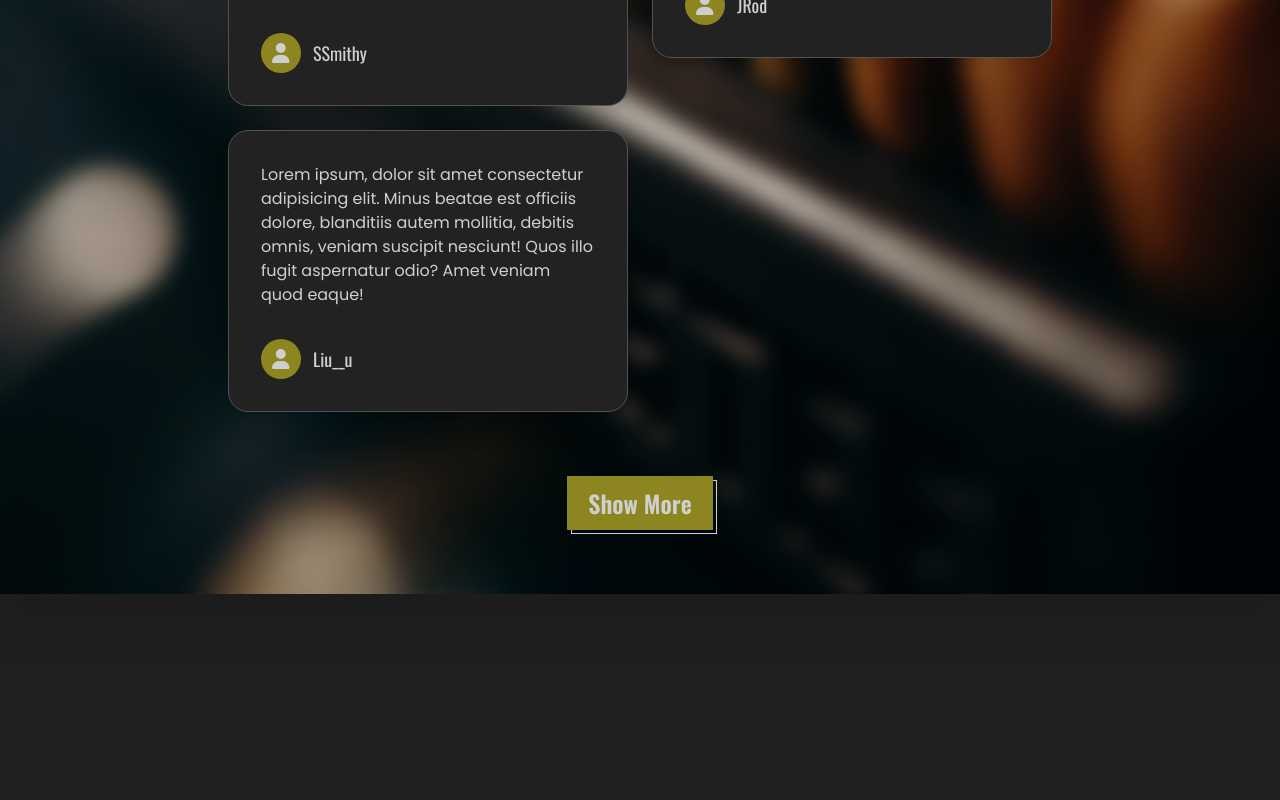
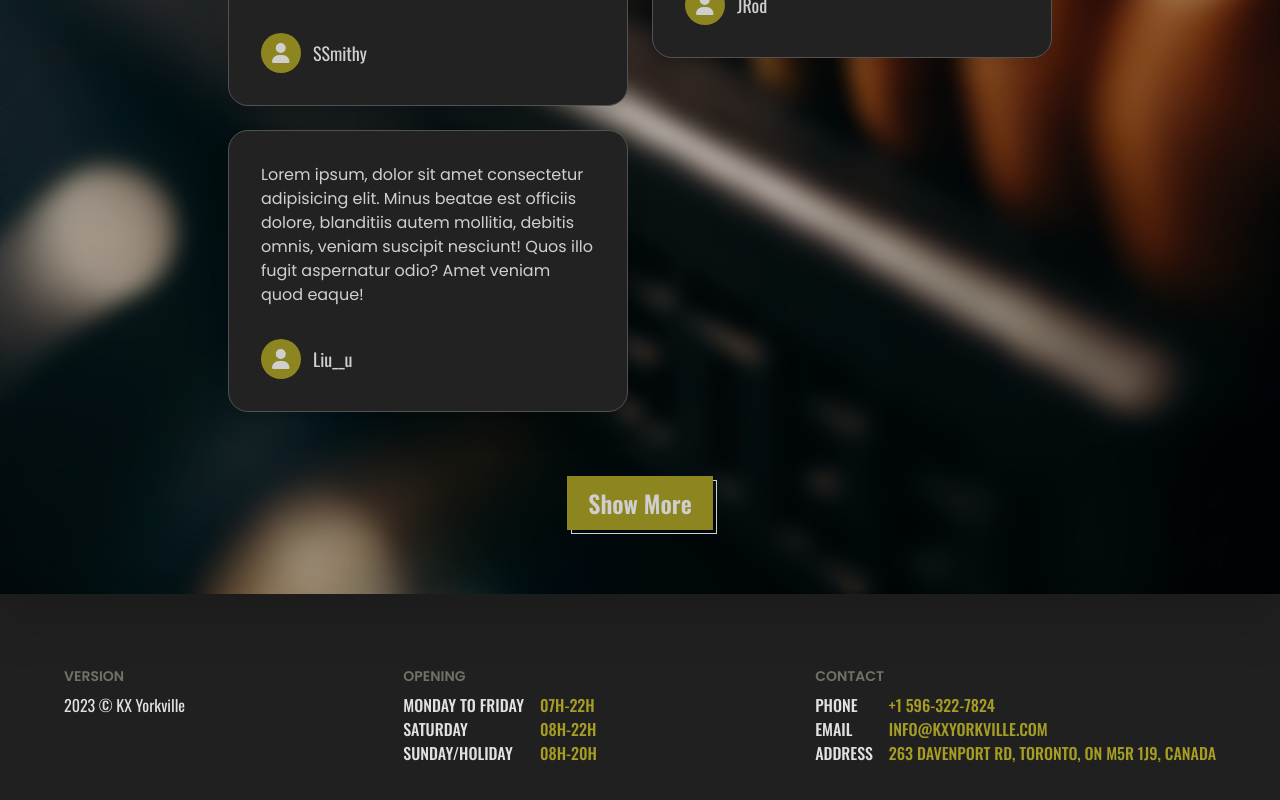
Before and after one commit to TLNRB/kxYorkville, a Vue app in the folder kxYorkville/: page / in a window 1280 px wide. Shown: the part 4654-5454 px from the top of the page. Before the commit the page ends 5312 px from the top, so only its background shows below. Built offline with nearby package versions, Linux system fonts and the light colour scheme.

Commit message:
footer created

```diff
--- /dev/null
+++ b/kxYorkville/src/components/HomePage/FooterSection.vue
@@ -0,0 +1,60 @@
+<script setup></script>
+
+<template>
+  <footer
+    class="flex flex-col-reverse justify-between items-start py-[2.5rem] px-[1.5rem] text-[.875rem] sm:text-[1rem] sm:px-[2rem] lg:flex-row lg:px-[4rem]"
+  >
+    <div class="w-[100%] pt-[1.5rem] sm:pt-[2rem] lg:py-0 lg:w-fit">
+      <p
+        class="mb-[.375rem] text-[.75rem] font-[600] uppercase text-bgColorLightest sm:text-[.875rem]"
+      >
+        Version
+      </p>
+      <p class="font-oswald text-textGray">2023 &copy; KX Yorkville</p>
+    </div>
+    <div
+      class="w-[100%] py-[1.5rem] border-b-[1px] border-y-bgColorLightest sm:py-[2rem] lg:py-0 lg:border-none lg:w-fit"
+    >
+      <p
+        class="mb-[.375rem] text-[.75rem] font-[600] uppercase text-bgColorLightest sm:text-[.875rem]"
+      >
+        Opening
+      </p>
+      <div class="flex gap-[1rem] font-oswald uppercase">
+        <div class="flex flex-col text-textGray">
+          <p class="font-[500]">Monday to Friday</p>
+          <p class="font-[500]">Saturday</p>
+          <p class="font-[500]">Sunday/Holiday</p>
+        </div>
+        <div class="flex flex-col text-primaryColor">
+          <p class="font-[500]">07H-22H</p>
+          <p class="font-[500]">08H-22H</p>
+          <p class="font-[500]">08H-20H</p>
+        </div>
+      </div>
+    </div>
+    <div
+      class="w-[100%] pb-[1.5rem] border-b-[1px] border-y-bgColorLightest sm:pb-[2rem] lg:py-0 lg:border-none lg:w-fit"
+    >
+      <p
+        class="mb-[.375rem] text-[.75rem] font-[600] uppercase text-bgColorLightest sm:text-[.875rem]"
+      >
+        Contact
+      </p>
+      <div class="flex gap-[1rem] font-oswald uppercase">
+        <div class="flex flex-col text-textGray">
+          <p class="font-[500]">Phone</p>
+          <p class="font-[500]">Email</p>
+          <p class="font-[500]">Address</p>
+        </div>
+        <div class="flex flex-col text-primaryColor">
+          <p class="font-[500]">+1 596-322-7824</p>
+          <p class="font-[500]">info@kxyorkville.com</p>
+          <p class="font-[500]">263 Davenport Rd, Toronto, ON M5R 1J9, Canada</p>
+        </div>
+      </div>
+    </div>
+  </footer>
+</template>
+
+<style scoped></style>
--- a/kxYorkville/src/components/HomePage/Reviews/Reviews.vue
+++ b/kxYorkville/src/components/HomePage/Reviews/Reviews.vue
@@ -103,7 +103,7 @@ const reviewFilterOne = () => {
 
 <template>
   <section
-    class="my-[4rem] py-[4rem] px-[1rem] bg-cover bg-center-bottom-mid bg-no-repeat brightness-[85%] drop-shadow-2xl md:px-[2rem] xxl:py-[6rem] xxxxl:px-[4rem] xxxxl:my-[6rem]"
+    class="mt-[4rem] mb-[2rem] py-[4rem] px-[1rem] bg-cover bg-center-bottom-mid bg-no-repeat brightness-[85%] drop-shadow-2xl md:px-[2rem] xxl:py-[6rem] xxxxl:px-[4rem] xxxxl:mt-[6rem]"
     :style="!isMobile ? bgImg : bgImgMobile"
   >
     <div
--- a/kxYorkville/src/views/HomeView.vue
+++ b/kxYorkville/src/views/HomeView.vue
@@ -7,6 +7,7 @@ import About from '../components/HomePage/About.vue'
 import Coaches from '../components/HomePage/Coaches.vue'
 import Info from '../components/HomePage/Info.vue'
 import Reviews from '../components/HomePage/Reviews/Reviews.vue'
+import FooterSection from '../components/HomePage/FooterSection.vue'
 /* ----- Import assets ----- */
 import videoDesktop from '../assets/images/weights.mp4'
 import videoMobile from '../assets/images/weightsVertical.mp4'
@@ -51,6 +52,7 @@ onUnmounted(() => {
     :isDesktopMedium="isDesktopMedium"
     :isDesktopLarge="isDesktopLarge"
   />
+  <FooterSection />
 </template>
 
 <style scoped></style>
```
